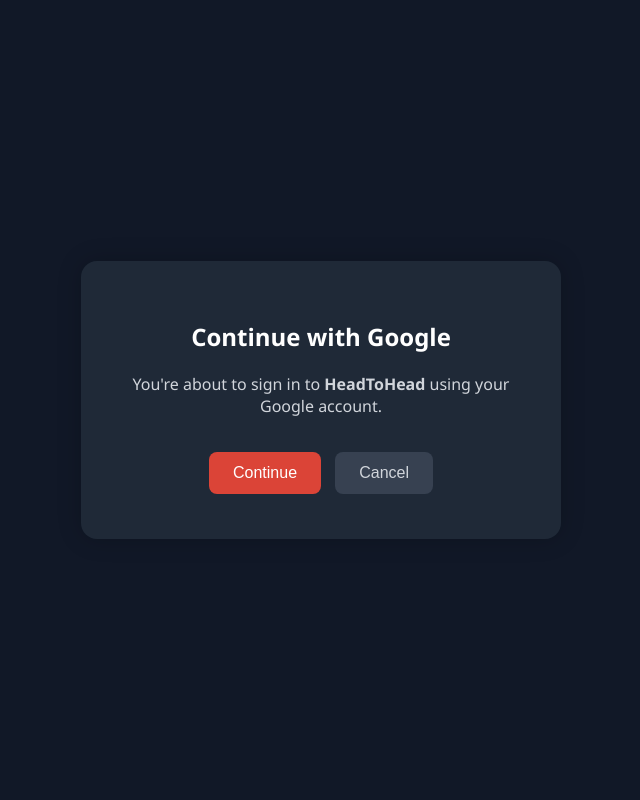
After one commit to JaiOpie/GameHead2.0, a Django app: page /accounts/google/login/ in a window 1280 px wide. The commit adds this page. Shown: the whole page, without its empty margins (319-959 px from the left). Run offline with Django 4.2, Linux system fonts and the light colour scheme.

Commit message:
Implement Google authentication with allauth and update user profile handling

```diff
--- a/gamify/urls.py
+++ b/gamify/urls.py
@@ -14,7 +14,7 @@
     2. Add a URL to urlpatterns:  path('blog/', include('blog.urls'))
 """
 from django.contrib import admin
-from django.urls import path
+from django.urls import path,include
 from mgame import views
 
 urlpatterns = [
@@ -32,6 +32,8 @@
     path('complete_event/<int:event_id>/', views.complete_event, name='complete_event'),
     path('dashboard/guest/<str:token>/', views.guest_dashboard, name='guest_dashboard'),
     path('search-events/', views.search_events, name='search_events'),
+    path('accounts/', include('allauth.urls')),  # ← This enables Google login
+
 
 
 ]
--- a/mgame/apps.py
+++ b/mgame/apps.py
@@ -4,3 +4,6 @@
 class MgameConfig(AppConfig):
     default_auto_field = "django.db.models.BigAutoField"
     name = "mgame"
+
+    def ready(self):
+        import mgame.signals
--- a/mgame/models.py
+++ b/mgame/models.py
@@ -7,7 +7,7 @@
 User=get_user_model()
 
 class Profile(models.Model):
-    user = models.ForeignKey(User,on_delete=models.DO_NOTHING,null=True,related_name="user")
+    user = models.OneToOneField(User,on_delete=models.DO_NOTHING,null=True,related_name="user")
     def __str__(self):
         return self.user.username
 
--- /dev/null
+++ b/templates/socialaccount/login.html
@@ -0,0 +1,86 @@
+{% load i18n %}
+<!DOCTYPE html>
+<html lang="en">
+<head>
+  <meta charset="UTF-8">
+  <title>Sign in with Google – HeadBot</title>
+  <style>
+    body {
+      background: #111827;
+      font-family: 'Segoe UI', sans-serif;
+      color: white;
+      display: flex;
+      align-items: center;
+      justify-content: center;
+      min-height: 100vh;
+      margin: 0;
+    }
+
+    .card {
+      background: #1f2937;
+      padding: 40px;
+      border-radius: 16px;
+      box-shadow: 0 0 25px rgba(0,0,0,0.2);
+      text-align: center;
+      max-width: 400px;
+      width: 100%;
+    }
+
+    h2 {
+      margin-bottom: 20px;
+      font-size: 24px;
+    }
+
+    p {
+      margin-bottom: 30px;
+      color: #d1d5db;
+    }
+
+    .button {
+      padding: 12px 24px;
+      margin: 5px;
+      border: none;
+      border-radius: 8px;
+      font-size: 16px;
+      cursor: pointer;
+    }
+
+    .continue-btn {
+      background-color: #db4437;
+      color: white;
+    }
+
+    .cancel-btn {
+      background-color: #374151;
+      color: #d1d5db;
+    }
+
+    .cancel-btn:hover {
+      background-color: #4b5563;
+    }
+
+    .continue-btn:hover {
+      background-color: #c1351d;
+    }
+  </style>
+</head>
+<body>
+
+  <div class="card">
+    <h2>Continue with Google</h2>
+    <p>
+      You're about to sign in to <strong>HeadToHead</strong> using your Google account.
+    </p>
+
+    <form method="post" action="{{ action_url }}" style="display: inline;">
+      {% csrf_token %}
+      <button type="submit" class="button continue-btn">{% trans "Continue" %}</button>
+    </form>
+
+    <a href="/" style="text-decoration: none;">
+      <button class="button cancel-btn">Cancel</button>
+    </a>
+  </div>
+
+</body>
+</html>
```
Also changed, not shown: gamify/settings.py (+39 -2 lines), mgame/signals.py (added, +8 -0 lines), mgame/views.py (+11 -1 lines), templates/signin.html (+41 -0 lines), mgame/migrations/0005_alter_profile_user.py (added).
